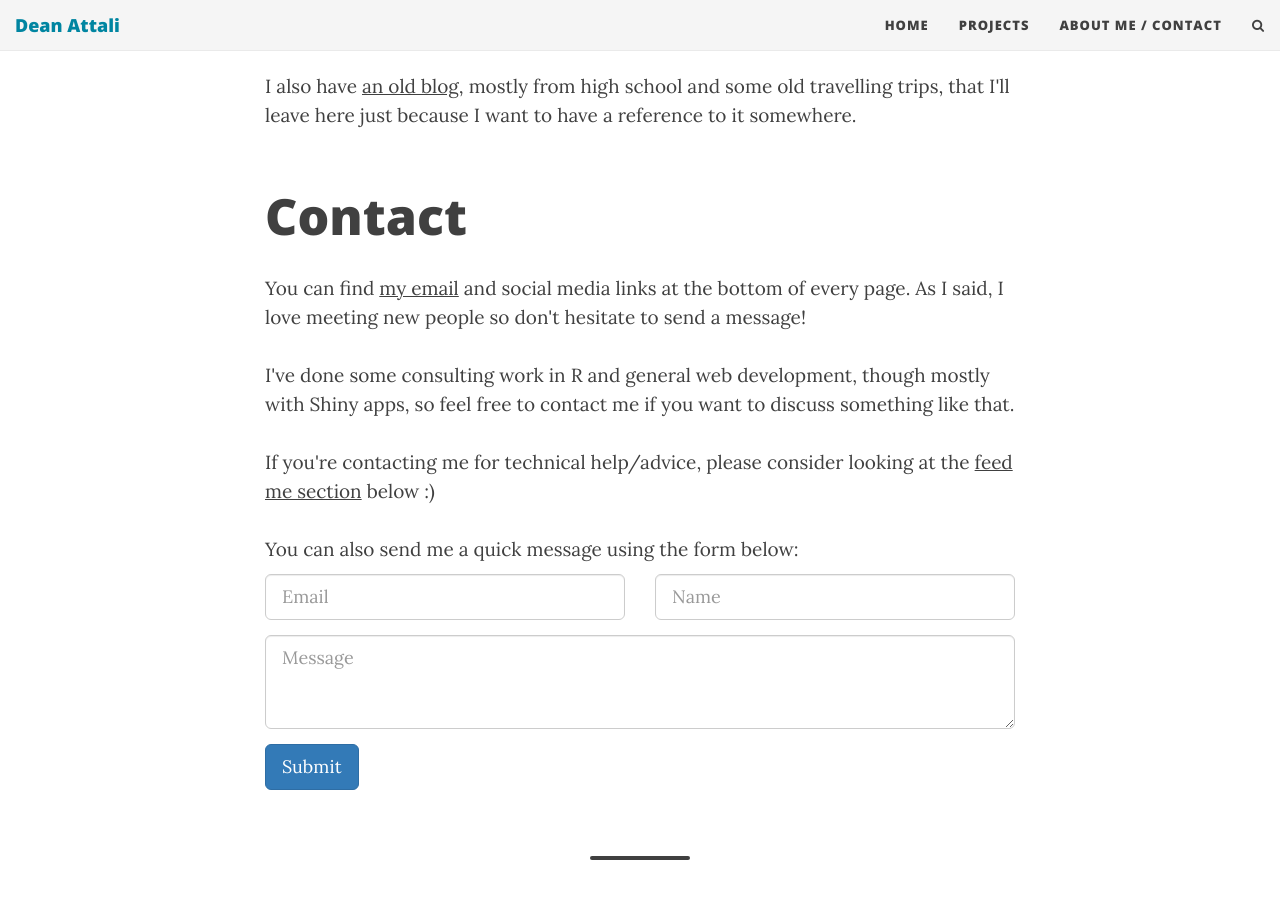
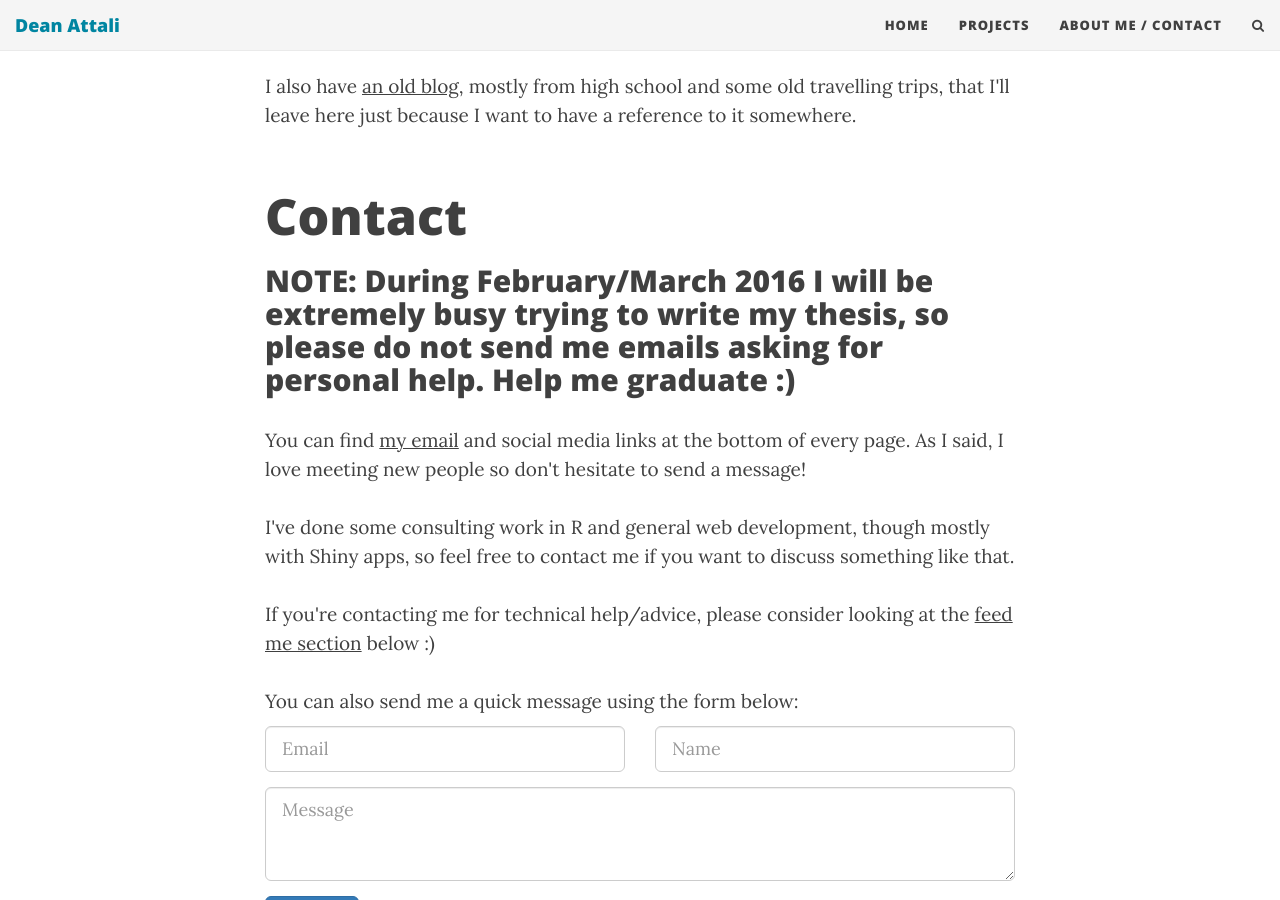
Before and after one commit to daattali/daattali.github.io, a Jekyll site: the page built from aboutme.html, in a window 1280 px wide and 900 px high, scrolled down 867 px. Built offline with Jekyll 4.4.1, drawn with Linux system fonts in a browser that asks for light colours; nearby versions of some CDN libraries.

Commit message:
Update aboutme.html

```diff
--- a/aboutme.html
+++ b/aboutme.html
@@ -53,6 +53,8 @@ Grew up in <i>Tel Aviv, Israel</i>, moved to <i>Toronto, Canada</i> during my te
 <div id="contactme-section">
 <h1 id="contact">Contact</h1>
 
+<h2>NOTE: During February/March 2016 I will be extremely busy trying to write my thesis, so please do not send me emails asking for personal help. Help me graduate :)</h2>
+
 <p>You can find <a href="mailto:daattali@gmail.com">my email</a> and social media links at the bottom of every page. As I said, I love meeting new people so don't hesitate to send a message!</p>
 <p>I've done some consulting work in R and general web development, though mostly with Shiny apps, so feel free to contact me if you want to discuss something like that.</p>
 <p>If you're contacting me for technical help/advice, please consider looking at the <a href="#feed-meeee">feed me section</a> below :)</p>
```
